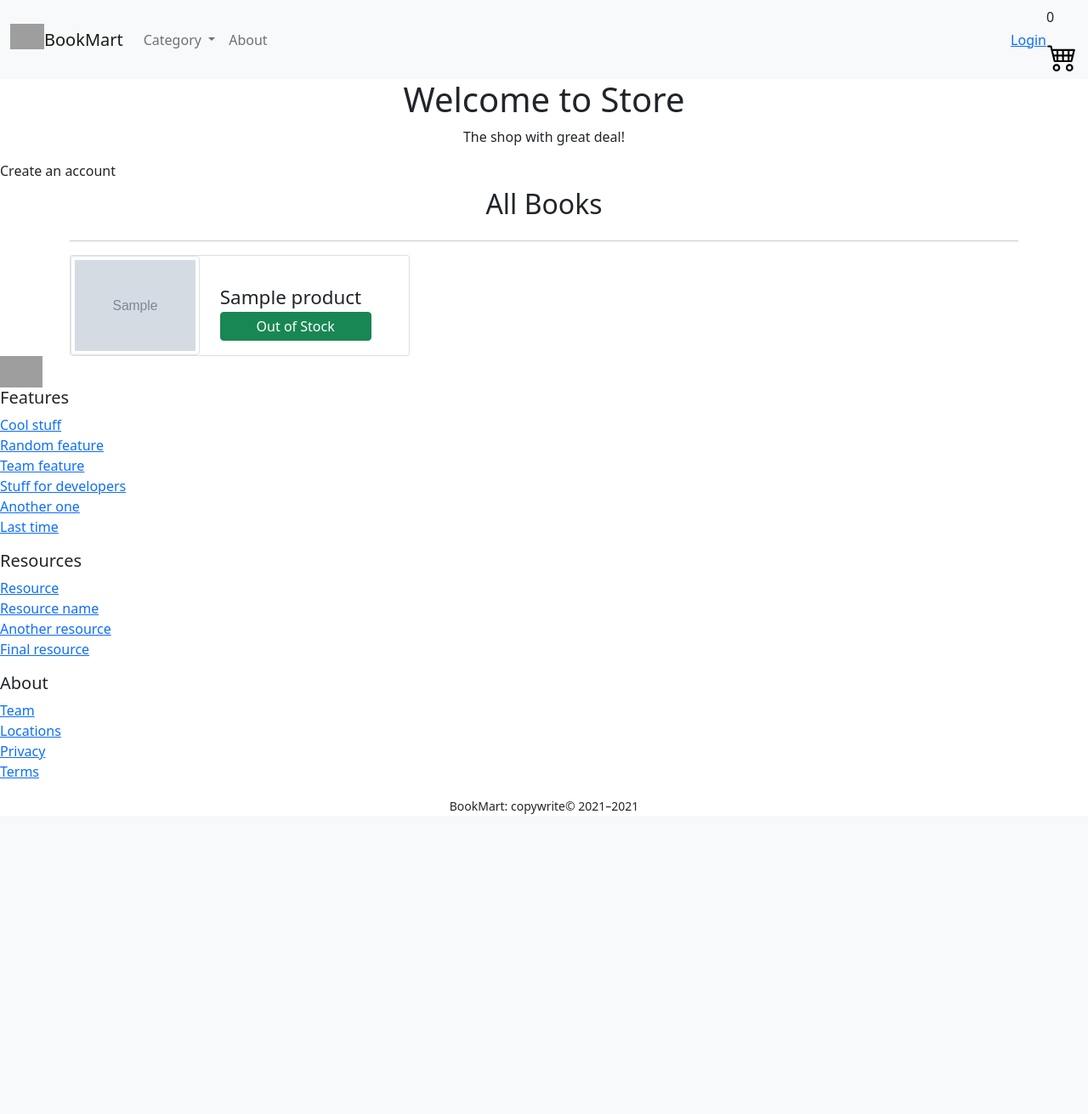
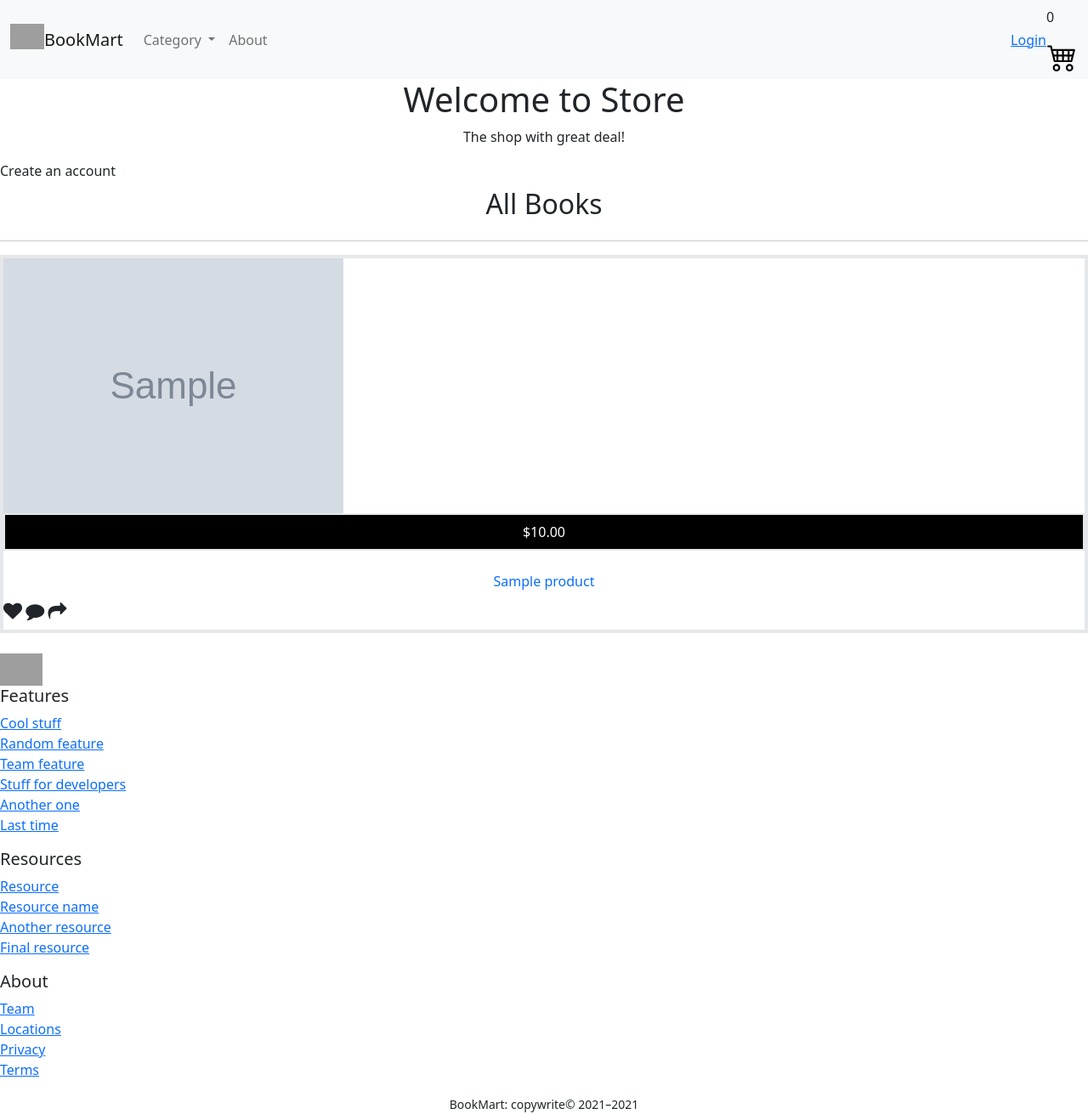
Before and after one commit to nitesh585/ecom-demo, a Django app: page / in a window 1280 px wide. Shown: the whole page at 85% size. Before the commit the page ends 958 px from the top, so only its background shows below. Run offline with Django 3.2, Linux system fonts and the light colour scheme; tables that the repository leaves empty hold one stand-in row (values such as "Sample post"); grey boxes marked "Sample" are stand-in pictures; style sheets or scripts are compiled from the project's sources; grey boxes are pictures that could not be loaded.

Commit message:
update product card UI

```diff
--- a/templates/store/base.html
+++ b/templates/store/base.html
@@ -15,6 +15,7 @@
       integrity="sha384-1BmE4kWBq78iYhFldvKuhfTAU6auU8tT94WrHftjDbrCEXSU1oBoqyl2QvZ6jIW3"
       crossorigin="anonymous"
     />
+    <link rel="stylesheet" href="https://cdnjs.cloudflare.com/ajax/libs/font-awesome/4.7.0/css/font-awesome.min.css">
     {% block add_css %} {% endblock %}
     <script
       src="https://code.jquery.com/jquery-3.6.0.min.js"
@@ -23,7 +24,7 @@
     ></script>
   </head>
   <body>
-    <div class="flex flex-col h-screen justify-between">
+    <div class="flex flex-col h-full justify-between">
     <nav class="navbar navbar-expand-lg navbar-light bg-light">
       <div class="container-fluid">
               <img class="mb-2" src="https://img.icons8.com/external-justicon-lineal-color-justicon/64/000000/external-book-office-stationery-justicon-lineal-color-justicon.png" alt="" width="40" height="30">
--- a/templates/store/home.html
+++ b/templates/store/home.html
@@ -1,45 +1,102 @@
 {% extends "./base.html" %} {% load static %} {% block title %} Home
 {%endblock%} {% block content %}
 <div class="">
-  <h1 class="font-serif text-8xl text-center text-red-500 uppercase">Welcome to Store</h1>
+  <h1 class="font-serif text-8xl text-center text-red-500 uppercase">
+    Welcome to Store
+  </h1>
   <p class="font-semibold text-3xl text-center uppercase">
     The shop with great deal!
   </p>
   <div class="flex flex-wrap justify-center pb-10">
     <button
       href="/#"
-      class="bg-yellow-500 hover:bg-yellow-200 rounded-full w-96 h-14"
+      class="bg-yellow-400 hover:bg-yellow-300 rounded-full w-96 h-14"
     >
       Create an account
     </button>
   </div>
 </div>
 <section>
-  <div class="container">
-    <h2 class="bg-red-500 rounded-t-full text-center p-2 font-semibold font-sans text-gray-100 text-3xl">All Books</h2>
+  <div class="w-screen pl-16 pr-16">
+    <h2
+      class="
+        bg-red-500
+        rounded-t-full
+        text-center
+        p-2
+        font-semibold font-sans
+        text-gray-100 text-3xl
+      "
+    >
+      All Books
+    </h2>
     <hr />
-    <div class="d-flex">
+    <div class="flex justify-between flex-wrap w-full">
       {% for product in products %}
-      <div class="card" style="width: 50vh">
-        <div class="row">
-          <div class="col-md-5">
-            <img
-              src="{{product.image.url}}"
-              class="img-thumbnail"
-              alt="loading..."
-            />
-          </div>
-          <div class="col-md-7">
-            <div class="card-body"></div>
+      <div
+        class="
+          bg-white
+          border-4 border-gray-100
+          rounded-b-3xl
+          mb-4
+          w-72
+          hover:w-80
+        "
+      >
+        <a href="{{product.get_absolute_url}}">
+          <img
+            src="{{product.image.url}}"
+            class="w-full h-72"
+            alt="loading..."
+          />
+        </a>
+        <div class="rounded-md relative flex-col">
+          <p
+            class="
+              rounded-l-lg
+              text-white
+              font-bold
+              border-gray-300 border-2
+              w-24
+              p-2
+              text-center
+              hover:w-36
+              absolute
+              -right-1
+              -top-64
+              bg-black
+            "
+          >
+            ${{product.price}}
+          </p>
+          <div class="pt-2 pb-1 text-center">
             <a
-              class="card-title text-dark text-decoration-none"
-              style="font-size: 140%"
+              class="
+                font-serif
+                text-gray-700 text-decoration-none
+                font-bold
+                text-2xl
+                hover:text-gray-900
+              "
               href="{{product.get_absolute_url}}"
               >{{ product.title }}</a
             >
-            <a href="#" class="btn btn-success p-1" style="width: 80%"
-              >{% if product.in_stock %} In Stock {%else%}Out of Stock{%endif%}
-            </a>
+          </div>
+          <div
+            class="flex border-t-2 pt-2 justify-between pb-2 w-full pl-10 pr-10"
+          >
+            <i
+              style="font-size: 22px"
+              class="fa fa-heart text-gray-400 hover:text-red-600"
+            ></i>
+            <i
+              style="font-size: 22px"
+              class="fa fa-comment text-gray-300 hover:text-gray-800"
+            ></i>
+            <i
+              style="font-size: 22px"
+              class="fa fa-share text-gray-400 hover:text-blue-600"
+            ></i>
           </div>
         </div>
       </div>
```
